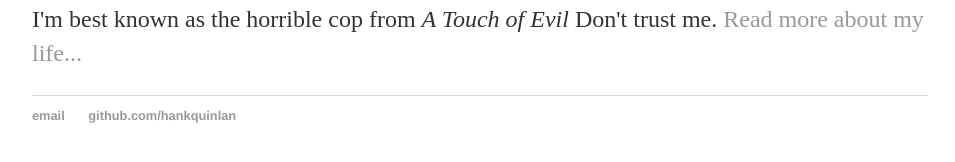
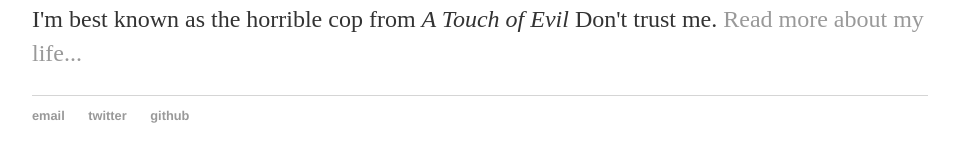
Before and after one commit to abookcanada/abookcanada.github.io, a Jekyll site: the page built from index.html, in a window 1280 px wide. Shown: the part 194-356 px from the top of the page, without its empty margins (160-1115 px from the left). Built offline with Jekyll 4.4.1, drawn with Linux system fonts in a browser that asks for light colours.

Commit message:
Update default.html

```diff
--- a/_layouts/default.html
+++ b/_layouts/default.html
@@ -19,10 +19,13 @@
 			{{ content }}
 
 			</div><!-- /.container -->
+
+
 			<footer>
 	    		<ul>
-	        		<li><a href="mailto:hankquinlanhub@gmail.com">email</a></li>
-	        		<li><a href="https://github.com/hankquinlan">github.com/hankquinlan</a></li>
+	        		<li><a href="mailto:alan.booksl@gmail.com">email</a></li>
+				<li><a href="https://twitter.com/alan_booksl">twitter</a></li>
+	        		<li><a href="https://github.com/abookcanada">github</a></li>
 				</ul>
 			</footer>
 		</body>
```
